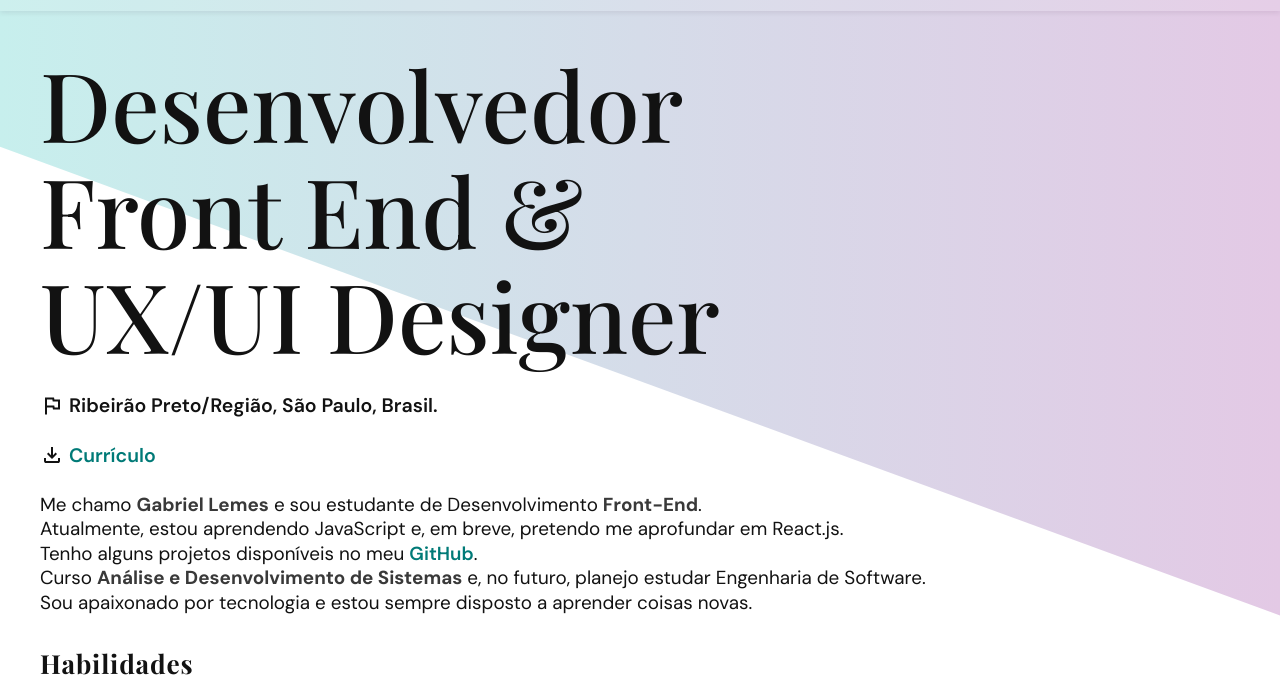
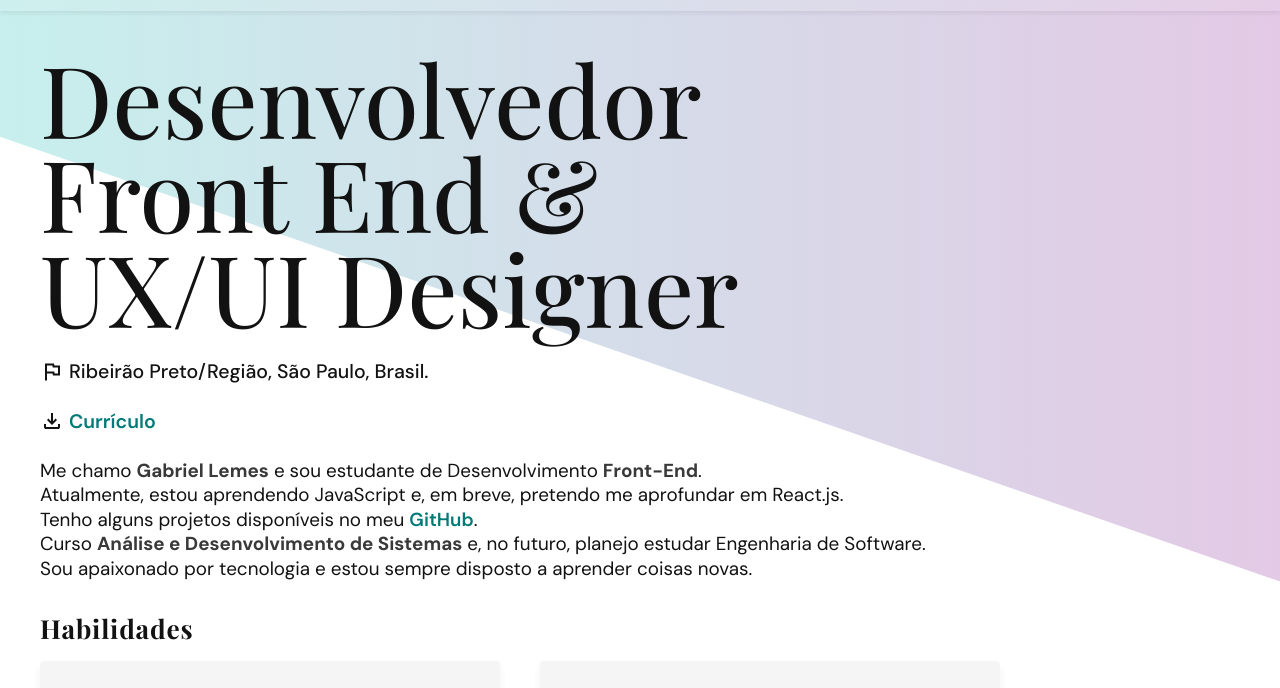
Before and after one commit to Hisennn/Meu-Portfolio, a plain HTML site: page index.html in a window 1280 px wide. Shown: the part 54-742 px from the top of the page. Drawn offline with nearby package versions, Linux system fonts and the light colour scheme; a web font is replaced by a local one.

Commit message:
Correção line height h1, h2

```diff
--- a/styles.css
+++ b/styles.css
@@ -125,7 +125,7 @@ main,
   font-size: 1.22rem;
   align-items: center;
   color: #121212;
-  font-weight: 600;
+  font-weight: 500;
 }
 
 .about {
@@ -177,9 +177,9 @@ main,
 
 .about h1 {
   font-family: "Playfair Display", serif;
-  font-weight: 500;
-  font-size: 6rem;
-  line-height: 1.1;
+  font-weight: 450;
+  font-size: 6.2rem;
+  line-height: 0.95;
   color: #121212;
 }
 
@@ -347,6 +347,7 @@ section {
   text-transform: uppercase;
   max-width: 5.4ch;
   word-break: break-all;
+  line-height: 1.05;
 }
 
 .formation-about p {
```
